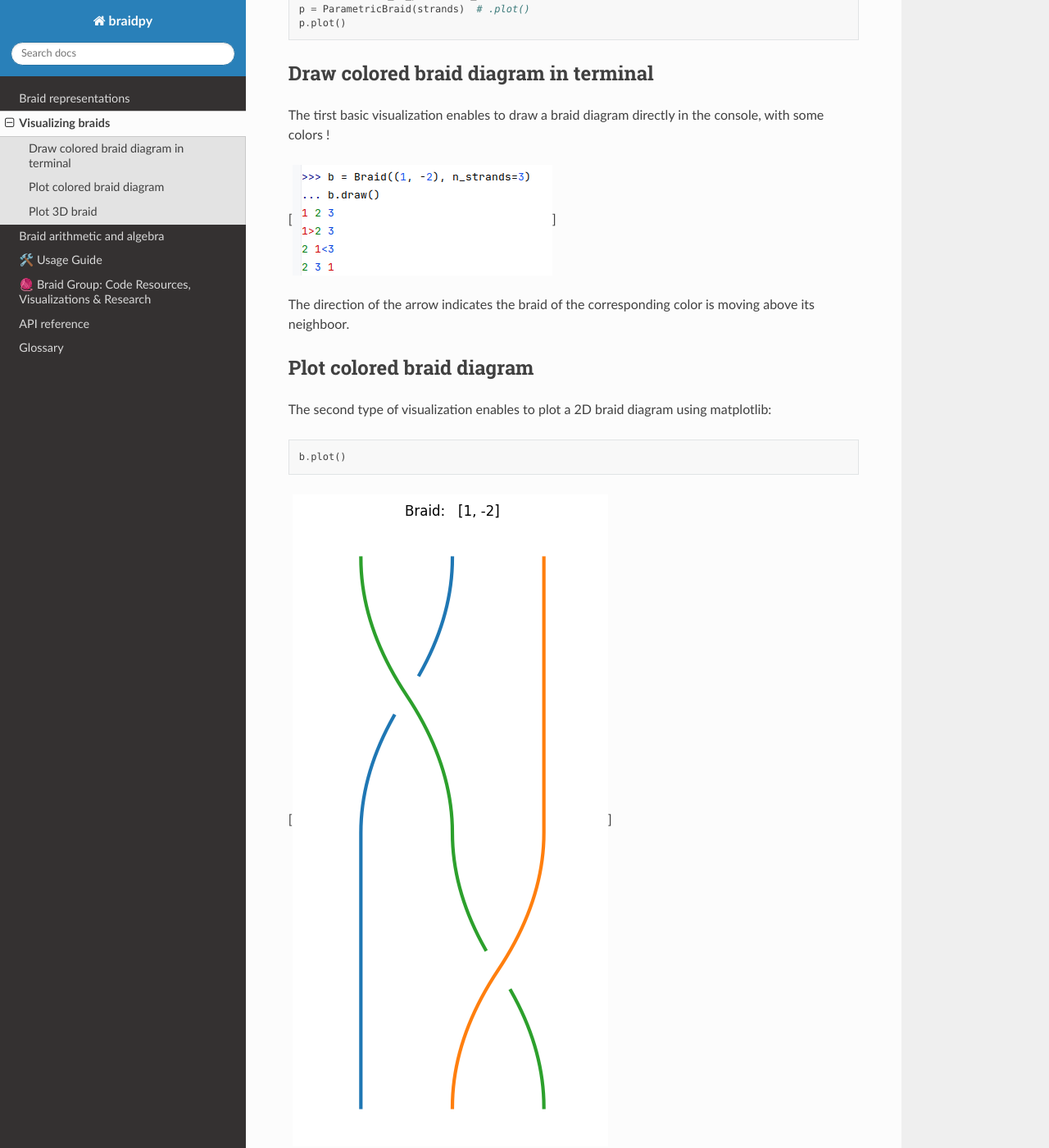
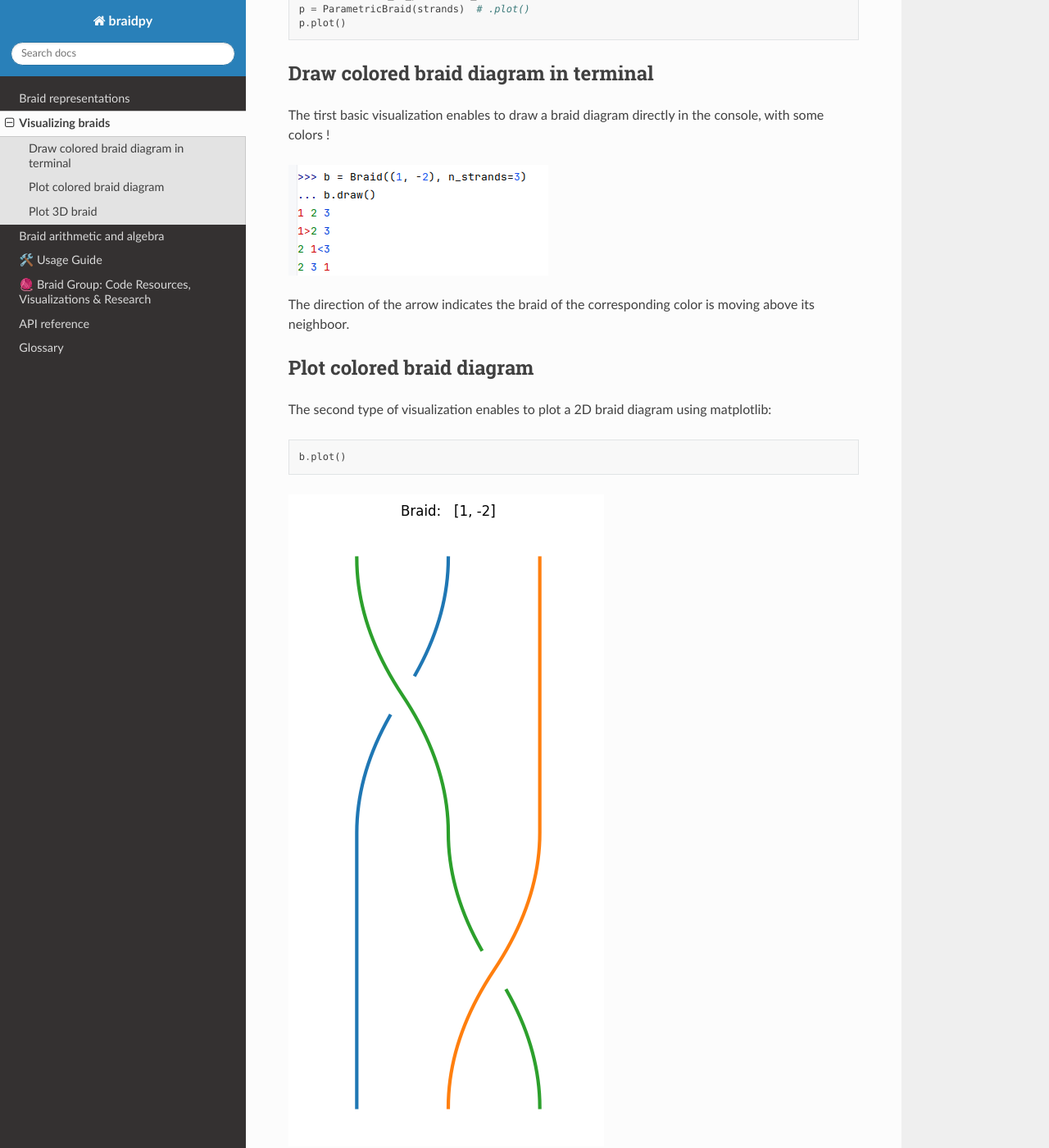
Before and after one commit to baptistelabat/braidpy, a Sphinx documentation site: the page built from docs/source/visualization.md, in a window 1280 px wide and 1400 px high, scrolled down 386 px. Shown: the whole window at 82% size. Built offline with Sphinx 7.4.7 and the Read the Docs theme 3.1.0, drawn with Linux system fonts in a browser that asks for light colours; some of the changed text lies outside the part shown.

Commit message:
Correct figure integration

````diff
--- a/docs/source/visualization.md
+++ b/docs/source/visualization.md
@@ -19,7 +19,7 @@ p.plot()
 ## Draw colored braid diagram in terminal
 The tirst basic visualization enables to draw a braid diagram directly in the console, with some colors !
 
-[![colored ASCII braid example](draw_colored_ASCII_braid.png)]
+![colored ASCII braid example](draw_colored_ASCII_braid.png)
 
 The direction of the arrow indicates the braid of the corresponding color is moving above its neighboor.
 
@@ -30,7 +30,7 @@ The second type of visualization enables to plot a 2D braid diagram using matplo
 b.plot()
 ```
 
-[![2D braid diagram](2D_braid_diagram.png)]
+![2D braid diagram](2D_braid_diagram.png)
 
 Warning: for now this plot is using [braidvisualizer](https://github.com/rexgreenway/braid-visualiser/tree/main/src/braidvisualiser) and is not following the same color code.
 
@@ -38,7 +38,7 @@ Warning: for now this plot is using [braidvisualizer](https://github.com/rexgree
 The third level is 3D visualization. You first need to convert your braidword to a parametric braid.
 Then you can plot the parametric braid using either matplotlib or plotly:
 
-[![3D braid example plotly](3D_braid_example_plotly.png)]
+![3D braid example plotly](3D_braid_example_plotly.png)
 
 Using matplotlib:
-[![3D braid example](3D_braid_example.png)]
+![3D braid example](3D_braid_example.png)
````
Also changed, not shown: README.md (+1 -1 lines).
